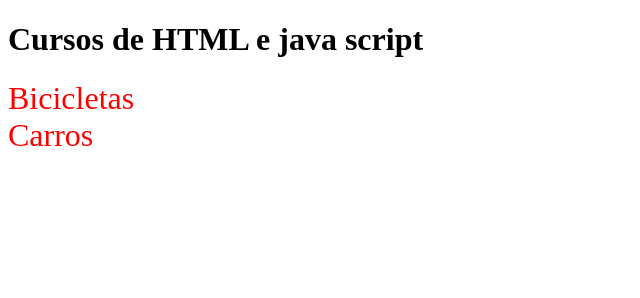
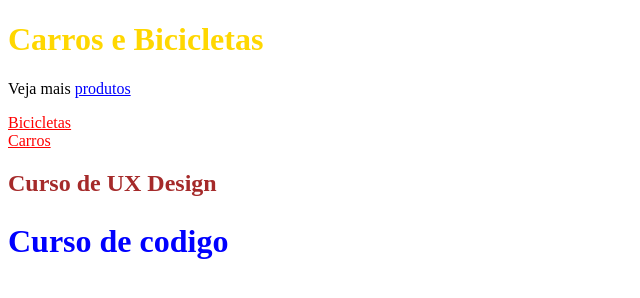
Before and after one commit to clecio-sousa/origamid-html-css-iniciantes, a plain HTML site: page index.html in a window 1280 px wide. Shown: the whole page, without its empty margins (0-640 px from the left). Drawn offline with Linux system fonts and the light colour scheme.

Commit message:
Update commit

```diff
--- a/index.html
+++ b/index.html
@@ -8,10 +8,16 @@
 
     <body>
 
-        <h1>Cursos de HTML e java script</h1>
+        <h1 id="intro">Carros e Bicicletas</h1>
+        <p>Veja mais <a href="#">produtos</a></p>
         <a href="/produtos/bicicletas.html">Bicicletas</a><br>
 
         <a href="/produtos/carros.html">Carros</a>
+
+        <h2 class="design">Curso de UX Design</h2>
+
+        <h2 class="azul grande sublinhado">Curso de codigo</h2><!-- multiplas classes
+         -->
 
 <!-- COMENTARIO -->
 
--- a/style.css
+++ b/style.css
@@ -1,5 +1,31 @@
+h1,
 a{
-    color: red;
-    text-decoration: none;
-    font-size: 32px;
+  color: red;
 }
+
+p a {
+    color: blue;
+}
+
+#intro{
+  color: gold;
+}
+
+.codigo{
+  color: blueviolet;
+}
+.design{
+  color: brown
+}
+
+.azul{
+  color: blue;
+}
+
+.underline{
+  text-decoration: underline;
+}
+
+.grande{
+  font-size: 32px;
+}
```
